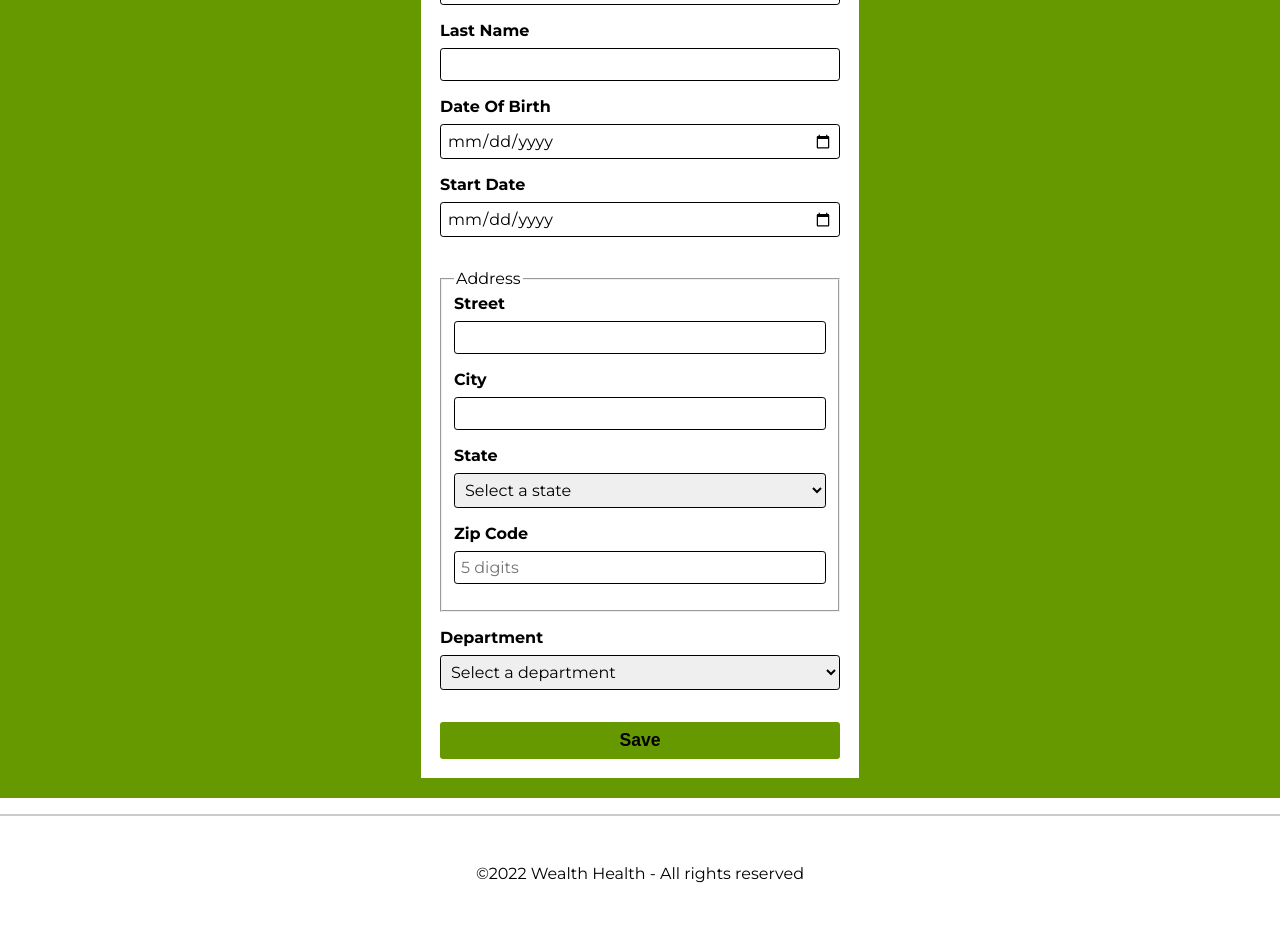
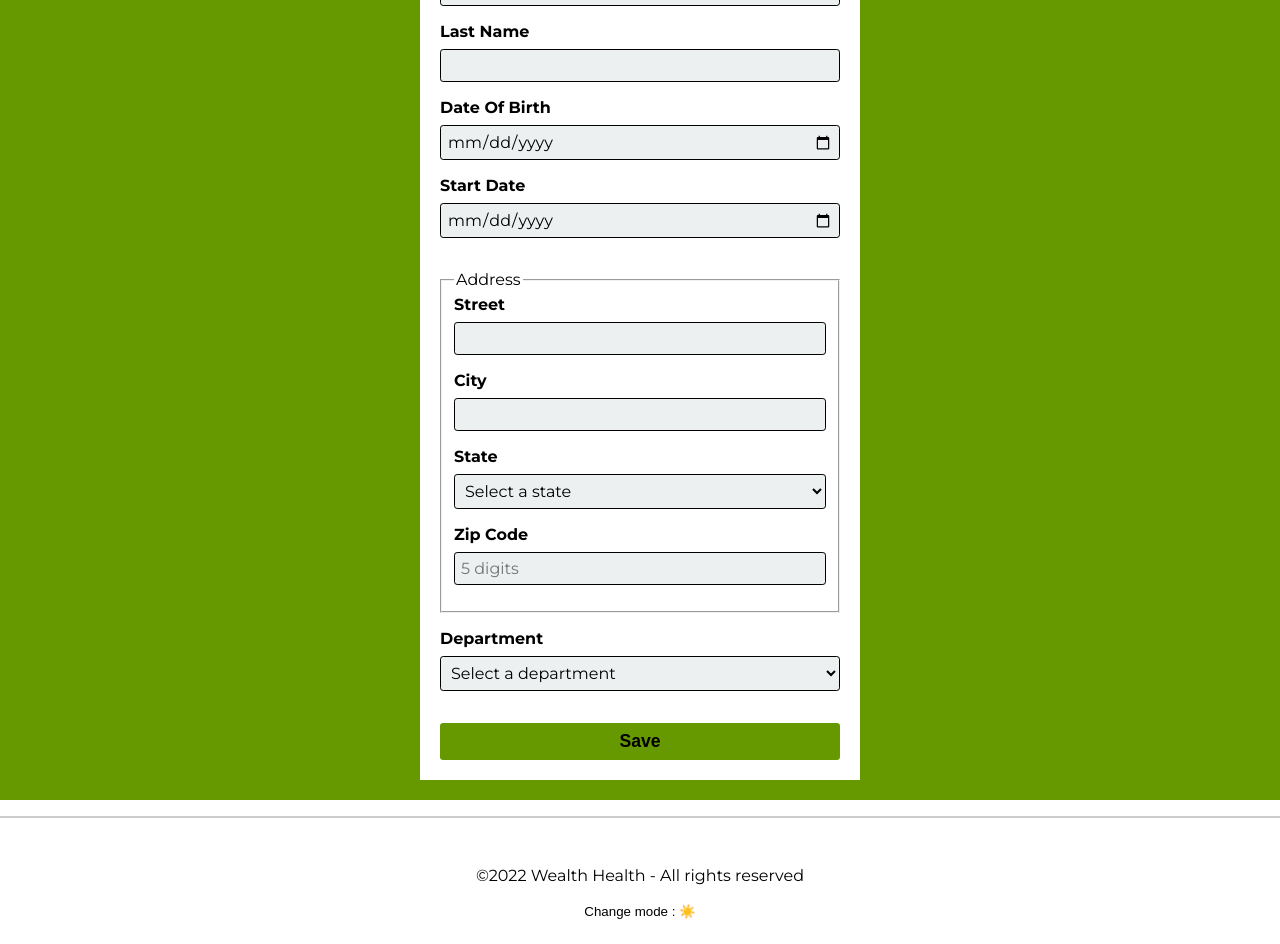
Before and after one commit to Stevens-Mark/StevensMark_P14_04022022-, a React (Create React App) app: page / in a window 1280 px wide. Shown: the part 300-1244 px from the top of the page. Before the commit the page ends 1223 px from the top, so only its background shows below. Built offline with nearby package versions, Linux system fonts and the light colour scheme.

Commit message:
drak mode in progress

```diff
--- a/src/Redux/selectors.js
+++ b/src/Redux/selectors.js
@@ -1,4 +1,4 @@
 // exported selectors used with the useSelector hook
 
-// export const selectTheme = (state) => state.theme
+export const selectTheme = (state) => state.theme
 export const selectEmployees = (state) => state.employees
--- a/src/Redux/store/store.js
+++ b/src/Redux/store/store.js
@@ -1,11 +1,11 @@
 import { configureStore } from '@reduxjs/toolkit'
 import employeesReducer from '../employeesSlice'
-// import themeReducer from '../../features/theme'
+import themeReducer from '../themeSlice'
 
 // create the store & put all reducers together
 export default configureStore({
     reducer: {
       employees: employeesReducer,
-      // theme: themeReducer,
+      theme: themeReducer,
     },
 })
--- /dev/null
+++ b/src/Redux/themeSlice.js
@@ -0,0 +1,21 @@
+import { createSlice } from '@reduxjs/toolkit'
+
+ /**
+ * create actions & reducer logic regarding dark/light mode toggle
+ * @function themeSlice
+ * @param {object} state
+ * @param {string} action
+ * @returns {object} new state
+ */
+const themeSlice = createSlice({
+    name: 'theme',
+    initialState: 'light',
+    reducers: {
+        toggle: (state) => {
+            return state === 'light' ? 'dark' : 'light'
+        },
+    },
+})
+
+export const { toggle } = themeSlice.actions
+export default themeSlice.reducer
--- a/src/components/EmployeeForm.jsx
+++ b/src/components/EmployeeForm.jsx
@@ -1,9 +1,10 @@
 import PropTypes from 'prop-types'
 import { useState } from 'react'
-import { useDispatch } from 'react-redux'
+import { useSelector, useDispatch } from 'react-redux'
 // styling
 import styled from 'styled-components'
 import colors from '../styles/colors'
+import { selectTheme } from '../Redux/selectors'
 // import data for dropdown menus
 import { departments } from '../assets/data/departments'
 import { states } from '../assets/data/states'
@@ -28,7 +29,8 @@ const Container = styled.div`
 `;
 
 const Form = styled.form`
-  background: ${colors.tertiary};
+  background: ${({ theme }) => (theme === 'light' ? `${colors.tertiary}` : `${colors.lightNavy}`)};
+  border: 1px solid ${({ theme }) => (theme === 'light' ? `${colors.tertiary}` : `${colors.lightGreen}`)};
   display: flex;
   flex-direction: column;
   font-family: 'Montserrat';
@@ -43,13 +45,13 @@ const Form = styled.form`
   }
 
   input, select {
+    background: ${colors.zircon};
     border-radius: 0.2rem;
     border: 1px solid ${colors.secondary};
     font-family: 'Montserrat';
     font-size: 1rem;
     margin: 0.5rem 0rem 1rem;
     padding: 0.375rem;
-  }
 `;
 
 const FieldSet = styled.fieldset`
@@ -65,9 +67,10 @@ const IsError = styled.span`
 `;
 
 const Save = styled.button`
-  background-color: ${colors.primary};
+  background-color: ${({ theme }) => (theme === 'light' ? `${colors.primary}` : `${colors.chromeBlue}`)};
   border-radius: 0.2rem;
   border: none;
+  color: ${colors.secondary};
   cursor: pointer;
   display: block;
   font-size: 1.1rem;
@@ -110,6 +113,7 @@ const EmployeeForm = ( props ) => {
   const [error, setError] = useState(false)
   const [input, setInput] = useState(initialState)
 
+  const theme = useSelector(selectTheme) // retrieve Redux state
   const dispatch = useDispatch()
 
   /**
@@ -170,7 +174,7 @@ const EmployeeForm = ( props ) => {
 
   return (
     <Container>
-      <Form onSubmit={handleSubmit}>
+      <Form theme={theme} onSubmit={handleSubmit}>
         <label htmlFor="firstName">First Name</label>
           <input type="text"
             id="firstName"
@@ -233,6 +237,7 @@ const EmployeeForm = ( props ) => {
             id="zipCode"
             placeholder='5 digits'
             value={input.zipCode}
+            min={0}
             required={true}
             onChange={(e) => setInput({...input, zipCode: e.target.value})}/>
         </FieldSet>
@@ -244,7 +249,7 @@ const EmployeeForm = ( props ) => {
 
             {error && <IsError>Please recheck the information entered.</IsError>}
 
-        <Save type="submit" disabled={isLoading ? true : false}>Save</Save>
+        <Save theme={theme} type="submit" disabled={isLoading ? true : false}>Save</Save>
       </Form>
     </Container>
   )
--- a/src/components/Footer.jsx
+++ b/src/components/Footer.jsx
@@ -1,13 +1,26 @@
+import { useDispatch, useSelector } from 'react-redux'
+// for styling
 import styled from 'styled-components'
-
+import colors from '../styles/colors'
+import { selectTheme } from '../Redux/selectors'
+// import action
+import  { toggle } from '../Redux/themeSlice'
 /**
  * CSS for the component using styled.components
  */
  const FOOTER = styled.footer`
+  background-color: ${({ theme }) => (theme === 'light' ? `${colors.tertiary}` : `${colors.navy}`)};
   border-top: 2px solid #ccc;
   margin-top: 1rem;
   padding: 2rem 0 1.5rem;
   text-align: center;
+`;
+
+const NightModeButton = styled.button`
+  background-color: transparent;
+  border: none;
+  color: ${({ theme }) => (theme === 'light' ? `${colors.secondary}` : `${colors.lightGreen}`)};
+  cursor: pointer;
 `;
 
 /**
@@ -16,9 +29,16 @@ import styled from 'styled-components'
  * @returns {JSX}
  */
  const Footer = () => {
+
+  const theme = useSelector(selectTheme) // retrieve Redux state
+  const dispatch = useDispatch()
+
   return (
-    <FOOTER>
+    <FOOTER theme={theme}>
       <p>©2022 Wealth Health - All rights reserved </p>
+      <NightModeButton theme={theme} onClick={() => dispatch(toggle())}>
+          Change mode : {theme === 'light' ? '☀️' : '🌙'}
+      </NightModeButton>
     </FOOTER>
   )
 }
--- a/src/components/Header.jsx
+++ b/src/components/Header.jsx
@@ -1,8 +1,10 @@
 import { useState, useEffect } from 'react'
 import { NavLink } from 'react-router-dom'
+import { useSelector } from 'react-redux'
 // styling
 import styled from 'styled-components'
 import colors from '../styles/colors'
+import { selectTheme } from '../Redux/selectors'
 // logo import
 import logo from '../assets/logos/wealthLogo.webp'
 
@@ -10,8 +12,9 @@ import logo from '../assets/logos/wealthLogo.webp'
  * CSS for the component using styled.components
  */
 const HEADER = styled.header`
-  background: ${colors.tertiary};
+  background-color: ${({ theme }) => (theme === 'light' ? `${colors.tertiary}` : `${colors.navy}`)};
   box-shadow: 0 2px 4px rgba(0, 0, 0, .8);
+  box-shadow: ${({ theme }) => (theme === 'light' ? '0 2px 4px rgba(0, 0, 0, .8)' : '0 2px 4px rgba(255, 255, 255, .8)')};
   left: 0;
   margin: 0 auto;
   max-width: 1920px;
@@ -45,10 +48,10 @@ const LINK = styled(NavLink)`
   font-weight: bold;
 
   &.${(props) => props.activeClassName} {
-    color: ${colors.primary};
+    color: ${({ theme }) => (theme === 'light' ? `${colors.primary}` : `${colors.chromeBlue}`)};
   }
   &:hover {
-    color: ${colors.primary};
+    color: ${({ theme }) => (theme === 'light' ? `${colors.primary}` : `${colors.chromeBlue}`)};
     text-decoration: underline;
   }
 `;
@@ -60,6 +63,8 @@ const LINK = styled(NavLink)`
  */
 const Header = () => {
 
+  const theme = useSelector(selectTheme) // retrieve Redux state
+  // local states
   const [prevScrollPos, setPrevScrollPos] = useState(0);
   const [visible, setVisible] = useState(true);
 
@@ -75,15 +80,15 @@ const Header = () => {
   }, [prevScrollPos])
 
    return (
-     <HEADER  position={visible ? '0' : '-140px' }>
+     <HEADER theme={theme} position={visible ? '0' : '-140px' }>
       <MainNav>
         <LogoWrapper>
           <LINK to="/"><img src={logo} alt="Wealth Health"/></LINK>
           <h1>HRNet</h1>
         </LogoWrapper>
           <span>
-            <LINK activeClassName="active" exact to='/'>Create</LINK>
-            <LINK activeClassName="active" to="/employees">View</LINK>
+            <LINK theme={theme} activeClassName="active" exact to='/'>Create</LINK>
+            <LINK theme={theme} activeClassName="active" to="/employees">View</LINK>
           </span>
       </MainNav>
     </HEADER>
--- a/src/components/Table/EmployeesTable.jsx
+++ b/src/components/Table/EmployeesTable.jsx
@@ -139,7 +139,7 @@ const EmployeesTable = () => {
       <Table {...getTableProps()}>
         <thead>
         {headerGroups.map(headerGroup => (
-          <tr {...headerGroup.getHeaderGroupProps()}>
+          <tr  {...headerGroup.getHeaderGroupProps()}>
             {headerGroup.headers.map(column => (
               <th
                   {...column.getHeaderProps(column.getSortByToggleProps())}>
--- a/src/index.js
+++ b/src/index.js
@@ -1,57 +1,11 @@
 import React from 'react'
-import ReactDOM from 'react-dom';
+import ReactDOM from 'react-dom'
+import GlobalStyle from '../src/styles/GlobalStyle'
+import App from './App'
+import reportWebVitals from './reportWebVitals'
+// import store
 import { Provider } from "react-redux"
 import store from './Redux/store/store'
-import { createGlobalStyle } from "styled-components"
-import colors from './styles/colors'
-import App from './App'
-import reportWebVitals from './reportWebVitals'
-
-/**
- * CSS Global styles for the site using styled.components
- */
- const GlobalStyle = createGlobalStyle`
-    body {
-      -webkit-font-smoothing: antialiased;
-      background-color:${colors.tertiary};
-      box-sizing: border-box;
-      color: ${colors.secondary};
-      font-family: 'Montserrat', 'Segoe UI', 'Roboto', 'Oxygen', sans-serif;
-      margin: auto;
-      max-width: 1920px;
-    }
-
-    code {
-      font-family: source-code-pro, Menlo, Monaco, Consolas, 'Courier New', monospace;
-    }
-
-    main {
-      min-height: 85vh;
-      background: ${colors.primary};
-      padding-top: 125px;
-    }
-
-    a {
-      text-decoration: none;
-      color: ${colors.secondary};
-      cursor: pointer;
-    }
-
-    .sr-only {
-      -webkit-clip-path: inset(50%) !important;
-      border: 0 !important;
-      clip-path: inset(50%) !important; /* 2 */
-      clip: rect(1px, 1px, 1px, 1px) !important; /* 1 */
-      height: 1px !important;
-      margin: -1px !important;
-      overflow: hidden !important;
-      padding: 0 !important;
-      position: absolute !important;
-      white-space: nowrap !important; /* 3 */
-      width: 1px !important;
-    }
-`;
-
 
 ReactDOM.render(
   // The Provider must encompass the entire application!
--- /dev/null
+++ b/src/styles/GlobalStyle.jsx
@@ -0,0 +1,61 @@
+import { createGlobalStyle } from 'styled-components'
+import { useSelector } from 'react-redux'
+import colors from './colors'
+
+/**
+ * CSS Global styles for the site using styled.components
+ */
+ const StyledGlobalStyle = createGlobalStyle`
+ body {
+  -webkit-font-smoothing: antialiased;
+  background-color:${colors.tertiary};
+  box-sizing: border-box;
+  color: ${({ isDarkMode }) => (isDarkMode ? `${colors.lightGreen}` : `${colors.secondary}`)};
+  font-family: 'Montserrat', 'Segoe UI', 'Roboto', 'Oxygen', sans-serif;
+  margin: auto;
+  max-width: 1920px;
+}
+
+code {
+  font-family: source-code-pro, Menlo, Monaco, Consolas, 'Courier New', monospace;
+}
+
+main {
+  min-height: 85vh;
+  background-color: ${({ isDarkMode }) => (isDarkMode ? `${colors.darkNavy}` : `${colors.primary}`)};
+  padding-top: 125px;
+}
+
+a {
+  text-decoration: none;
+  color: ${({ isDarkMode }) => (isDarkMode ? `${colors.lightGreen}` : `${colors.secondary}`)};
+  cursor: pointer;
+}
+
+.sr-only {
+  -webkit-clip-path: inset(50%) !important;
+  border: 0 !important;
+  clip-path: inset(50%) !important; /* 2 */
+  clip: rect(1px, 1px, 1px, 1px) !important; /* 1 */
+  height: 1px !important;
+  margin: -1px !important;
+  overflow: hidden !important;
+  padding: 0 !important;
+  position: absolute !important;
+  white-space: nowrap !important; /* 3 */
+  width: 1px !important;
+}
+`;
+
+/**
+ * @function GlogalStyle
+ * @returns global theme css styling (either for day or night depending on state)
+ */
+function GlobalStyle() {
+
+  const theme = useSelector((state) => state.theme)
+
+  return <StyledGlobalStyle isDarkMode={theme === 'dark'} />
+}
+
+export default GlobalStyle
--- a/src/styles/colors.js
+++ b/src/styles/colors.js
@@ -14,6 +14,26 @@ const colors = {
  // night mode colors
   mainBackgroundDarkMode: '#2F2E41',
   darkModeHighlights: '#4F4C6B',
+  darkGrey: '#121212',
+  purple: '#BB86FC',
+  teal: '#03DAC5',
+  deepBlue: '#3700BB',
+
+  darkNavy: '#020c1b',
+  navy: '#0a192f',
+  lightNavy: '#112240',
+  lightestNavy: '#233554',
+  navyShadow: 'rgba(2,12,27,0.7)',
+  darkSlate: '#495670',
+  slate: '#8892b0',
+  lightSlate: '#a8b2d1',
+  lightestSlate: '#ccd6f6',
+  white: '#e6f1ff',
+  lightGreen: '#64ffda',
+  greenTint: 'rgba(100,255,218,0.1)',
+  pink: '#f57dff',
+  blue:'#57cbff',
+  chromeBlue: '#3297FD',
 }
 
 export default colors
```
